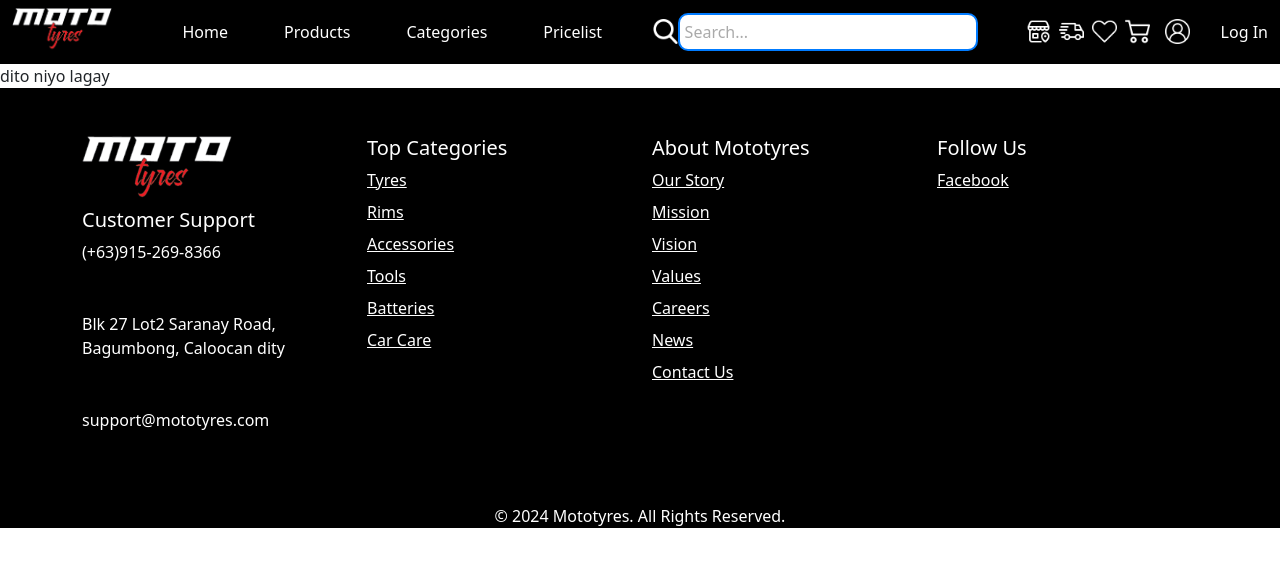
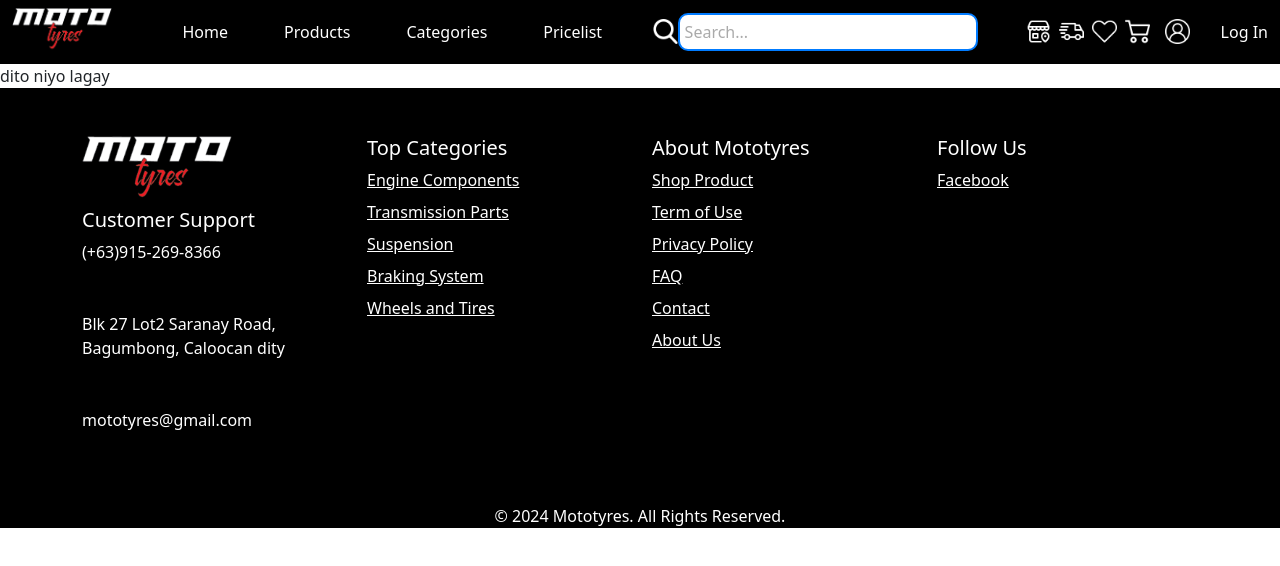
Before and after one commit to Mjamesss/MOTOTyres, a React (Create React App) app: page / in a window 1280 px wide. Shown: the top 566 px of the page. Built offline with nearby package versions, Linux system fonts and the light colour scheme; a small style sheet from the web is missing.

Commit message:
footer added

```diff
--- a/src/LandingPage.js
+++ b/src/LandingPage.js
@@ -109,7 +109,7 @@ function LandingPage() {
                             <ul className="list-unstyled mt-2">
                                 <li className="mb-5"><i className="bi bi-geo-alt"></i>(+63)915-269-8366</li>
                                 <li className="mb-5"><i className="bi bi-geo-alt"></i>Blk 27 Lot2 Saranay Road, Bagumbong, Caloocan dity</li>
-                                <li className="mb-5"><i className="bi bi-envelope"></i> support@mototyres.com</li>
+                                <li className="mb-5"><i className="bi bi-envelope"></i> mototyres@gmail.com</li>
                             </ul>
                         </div>
 
@@ -117,12 +117,11 @@ function LandingPage() {
                         <div className="col-md-3 mt-5">
                             <h5>Top Categories</h5>
                             <ul className="list-unstyled">
-                                <li className="mb-2"><a href="#" className="text-white">Tyres</a></li>
-                                <li className="mb-2"><a href="#" className="text-white">Rims</a></li>
-                                <li className="mb-2"><a href="#" className="text-white">Accessories</a></li>
-                                <li className="mb-2"><a href="#" className="text-white">Tools</a></li>
-                                <li className="mb-2"><a href="#" className="text-white">Batteries</a></li>
-                                <li className="mb-2"><a href="#" className="text-white">Car Care</a></li>
+                                <li className="mb-2"><a href="#" className="text-white">Engine Components</a></li>
+                                <li className="mb-2"><a href="#" className="text-white">Transmission Parts</a></li>
+                                <li className="mb-2"><a href="#" className="text-white">Suspension</a></li>
+                                <li className="mb-2"><a href="#" className="text-white">Braking System</a></li>
+                                <li className="mb-2"><a href="#" className="text-white">Wheels and Tires</a></li>
                                 <br></br>
 
                             </ul>
@@ -132,14 +131,12 @@ function LandingPage() {
                         <div className="col-md-3 mt-5">
                             <h5>About Mototyres</h5>
                             <ul className="list-unstyled">
-                                <li className="mb-2"><a href="#" className="text-white">Our Story</a></li>
-                                <li className="mb-2"><a href="#" className="text-white">Mission</a></li>
-                                <li className="mb-2"><a href="#" className="text-white">Vision</a></li>
-                                <li className="mb-2"><a href="#" className="text-white">Values</a></li>
-                                <li className="mb-2"><a href="#" className="text-white">Careers</a></li>
-                                <li className="mb-2"><a href="#" className="text-white">News</a></li>
-                                <li className="mb-2"><a href="#" className="text-white">Contact Us</a></li>
-
+                                <li className="mb-2"><a href="#" className="text-white">Shop Product</a></li>
+                                <li className="mb-2"><a href="#" className="text-white">Term of Use</a></li>
+                                <li className="mb-2"><a href="#" className="text-white">Privacy Policy</a></li>
+                                <li className="mb-2"><a href="#" className="text-white">FAQ</a></li>
+                                <li className="mb-2"><a href="#" className="text-white">Contact</a></li>
+                                <li className="mb-2"><a href="#" className="text-white">About Us</a></li>
                             </ul>
                         </div>
                         {/* Fourth Column: Follow Us */}
@@ -152,10 +149,6 @@ function LandingPage() {
                         </div>
                     </div>
                     </div>
-
-
-
-
                     {/* Footer Bottom */}
                     <div className="text-center mt-4">
                         <p>&copy; 2024 Mototyres. All Rights Reserved.</p>
```
